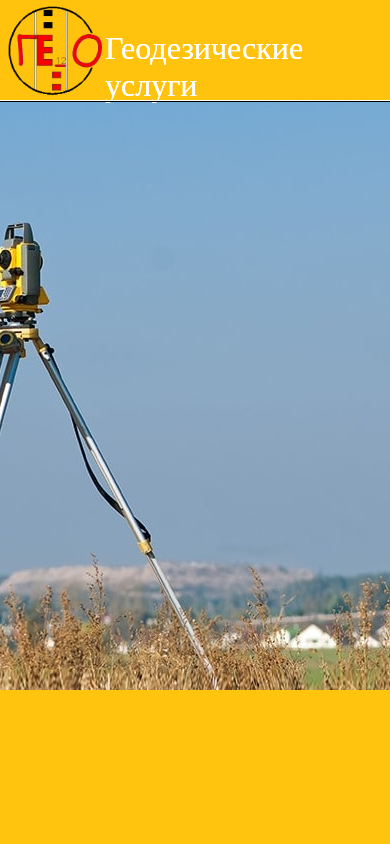
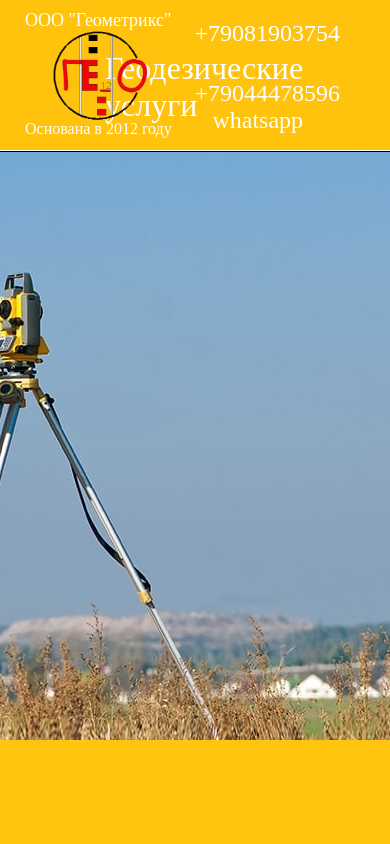
Before and after one commit to ogneyar/Geometrix, an Angular app: page / in a window 390 px wide. Shown: the top 844 px of the page. Built offline with nearby package versions, Linux system fonts and the light colour scheme.

Commit message:
add phone

```diff
--- a/src/app/landing/landing.component.html
+++ b/src/app/landing/landing.component.html
@@ -2,9 +2,12 @@
 <div class="header-background"></div>
 
 <header class="header">
-    <h1>Геодезические услуги</h1>
-    <h1 class="outline">Геодезические услуги</h1>
-    <img src="assets/logo.png" alt="logo">
+    <h1 class="services">Геодезические услуги</h1>
+    <span class="ooo">ООО "Геометрикс"</span>
+    <p class="foundation">Основана в 2012 году</p>
+    <img class="logo" src="assets/logo.png" alt="logo">
+    <p class="phone">+79081903754</p>
+    <p class="whatsapp">+79044478596<br>&nbsp;&nbsp;&nbsp;whatsapp</p>
 </header>
 
 <div class="hr"></div>
@@ -85,9 +88,9 @@
 <footer class="footer">
     <!-- <h1>footer</h1> -->
     <div class="director">
-        <!-- <p>Директор:</p>
+        <p>Директор:</p>
         <h4>Кочкин Алексей Евгеньевич</h4>
-        <br> -->
+        <br>
         <p>Юридический адрес:</p>
         <p>&nbsp;&nbsp;&nbsp;344010, РФ, РО, г.Ростов-на-Дону, </p>
         <p>&nbsp;&nbsp;&nbsp;ул.Нансена, д.148а, офис 109</p>
--- a/src/app/landing/landing.component.scss
+++ b/src/app/landing/landing.component.scss
@@ -2,7 +2,7 @@ $light-yellow: rgb(255,196,14);
 $yellow: rgb(212,158,74);
 $dark: rgb(47,69,91);
 $white: white;
-$height-header: 100px;
+$height-header: 150px;
 $height-footer: 200px;
 $height-block: 800px;
 $z-index-header: 10;
@@ -30,21 +30,48 @@ h1 {
     top: 0;
     background: rgba(255,196,14,0.6);
     width: 100%;
-    height: 100px;
+    height: $height-header;
     z-index: $z-index-header;
 }
 .header {
     height: $height-header;
-    img {
+    .ooo {
+        position: fixed;
+        top: 10px;
+        left: 25px;
+        z-index: $z-index-header;
+        font-size: large;
+    }
+    .logo {
         width: 100px;
         position: fixed;
         left: 50px;
         z-index: $z-index-header;
     }
-    h1 {
+    .foundation {
         position: fixed;
-        top: 30px;
+        top: 120px;
+        left: 25px;
         z-index: $z-index-header;
+    }
+    .services {
+        position: fixed;
+        top: 50px;
+        z-index: $z-index-header;
+    }
+    .phone {
+        position: fixed;
+        top: 20px;
+        right: 50px;
+        z-index: $z-index-header;
+        font-size: 1.5rem;
+    }
+    .whatsapp {
+        position: fixed;
+        top: 80px;
+        right: 50px;
+        z-index: $z-index-header;
+        font-size: 1.5rem;
     }
 }
 @media (max-width: 600px) {
@@ -75,7 +102,7 @@ h1 {
     border-top: 1px solid white;
     border-bottom: 1px solid black;
     position: fixed;
-    top: 100px;
+    top: $height-header;
 }
 
 
```
